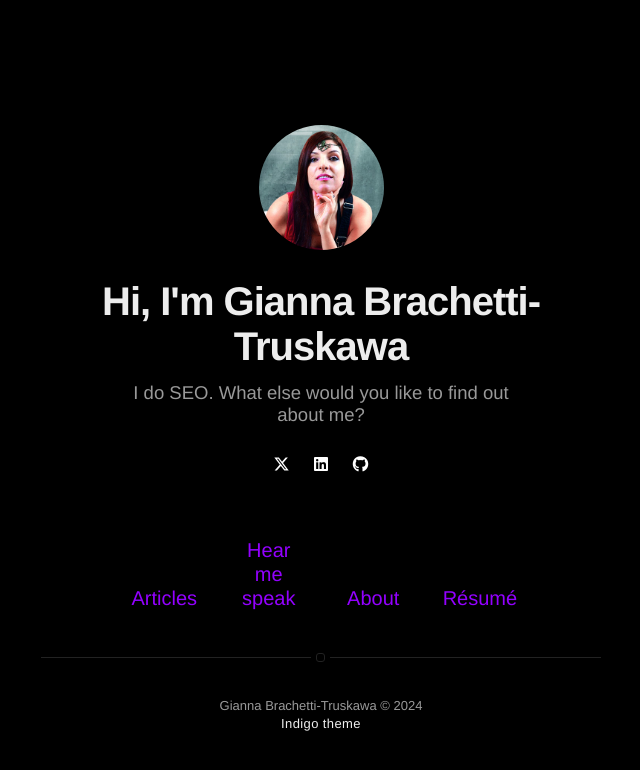
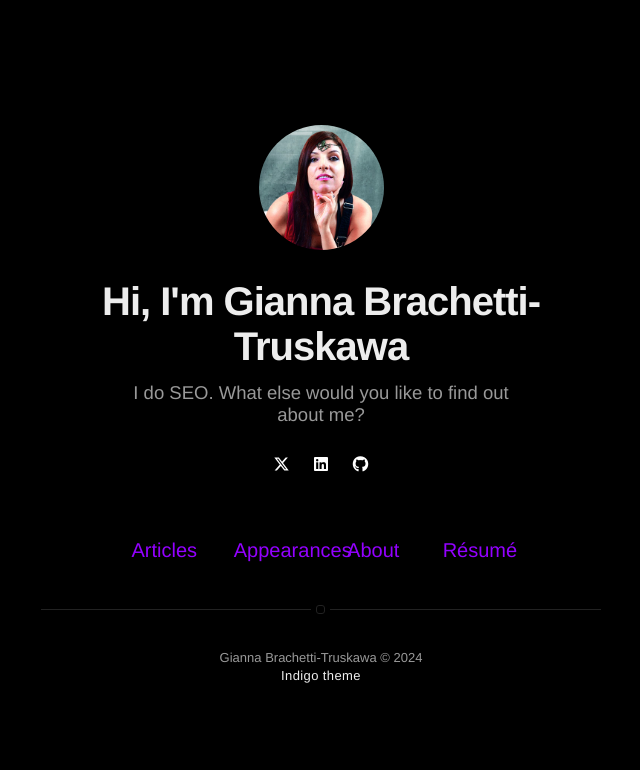
Before and after one commit to tentaclequing/tentaclequing.github.io, a Jekyll site: the page built from index.html, in a window 1280 px wide. Shown: the top 770 px of the page, without its empty margins (319-959 px from the left). Built offline with Jekyll 4.4.1, drawn with Linux system fonts in a browser that asks for light colours; nearby versions of some CDN libraries.

Commit message:
Changed hearmespeak to appearances

```diff
--- a/_config.yml
+++ b/_config.yml
@@ -55,8 +55,8 @@ authors:
 # normal = 560px / large = 810px
 width: normal
 
-# if you don't need projects, comment the *hearmespeak* configs below
-hearmespeak: true
+# if you don't need projects, comment the *appearances* configs below
+appearances: true
 
 # if you don't need "about" or "articles", comment them out below
 about: true
--- a/_includes/nav.html
+++ b/_includes/nav.html
@@ -14,10 +14,10 @@
             {% endif %}
         {% endif %}
 
-        {% if site.hearmespeak == true %}
-            {% if page.title != "Hear me speak" %}
+        {% if site.appearances == true %}
+            {% if page.title != "Appearances" %}
                 <li class="item">
-                    <a class="link" href="{{ site.url }}/projects">Hear me speak</a>
+                    <a class="link" href="{{ site.url }}/appearances">Appearances</a>
                 </li>
             {% endif %}
         {% endif %}
```
